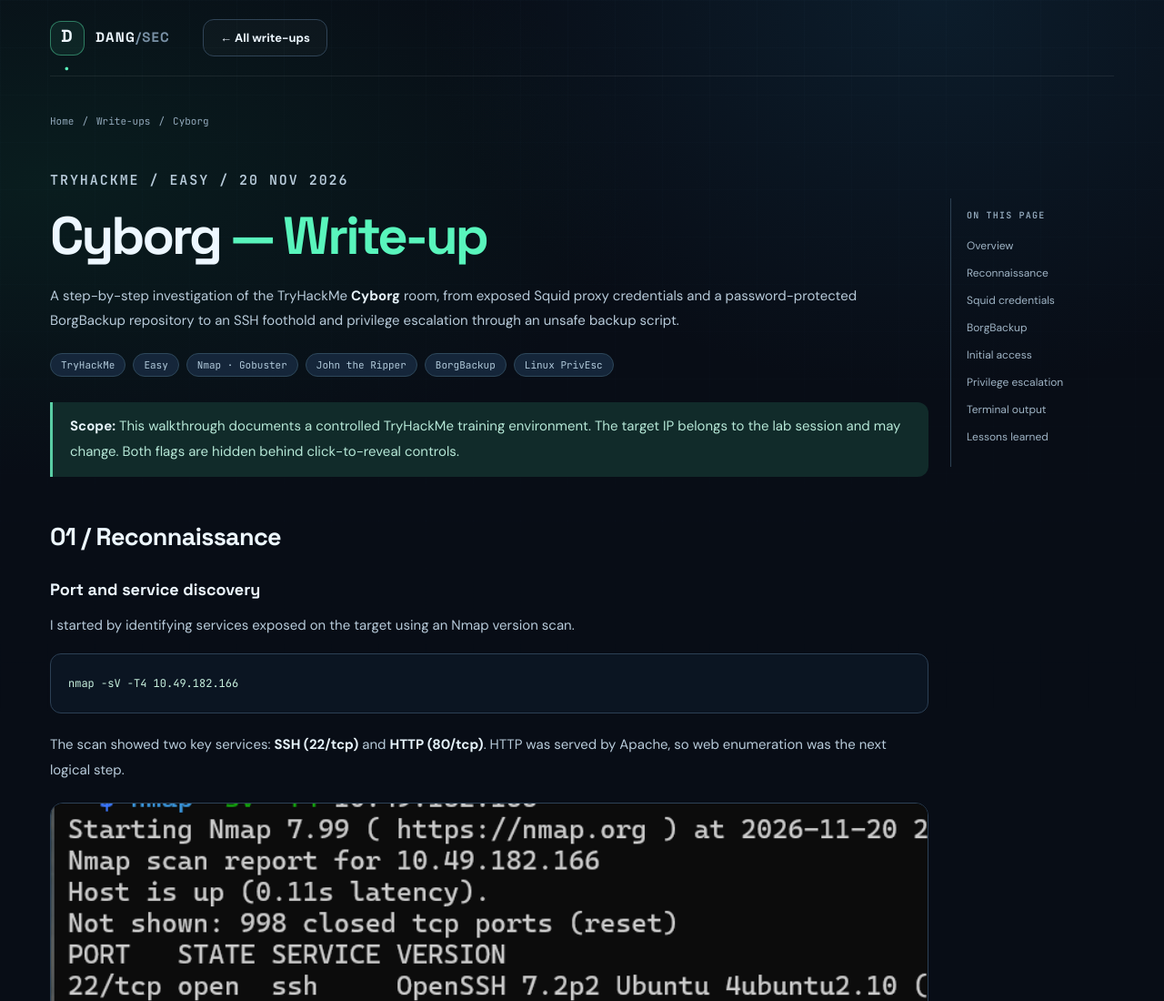
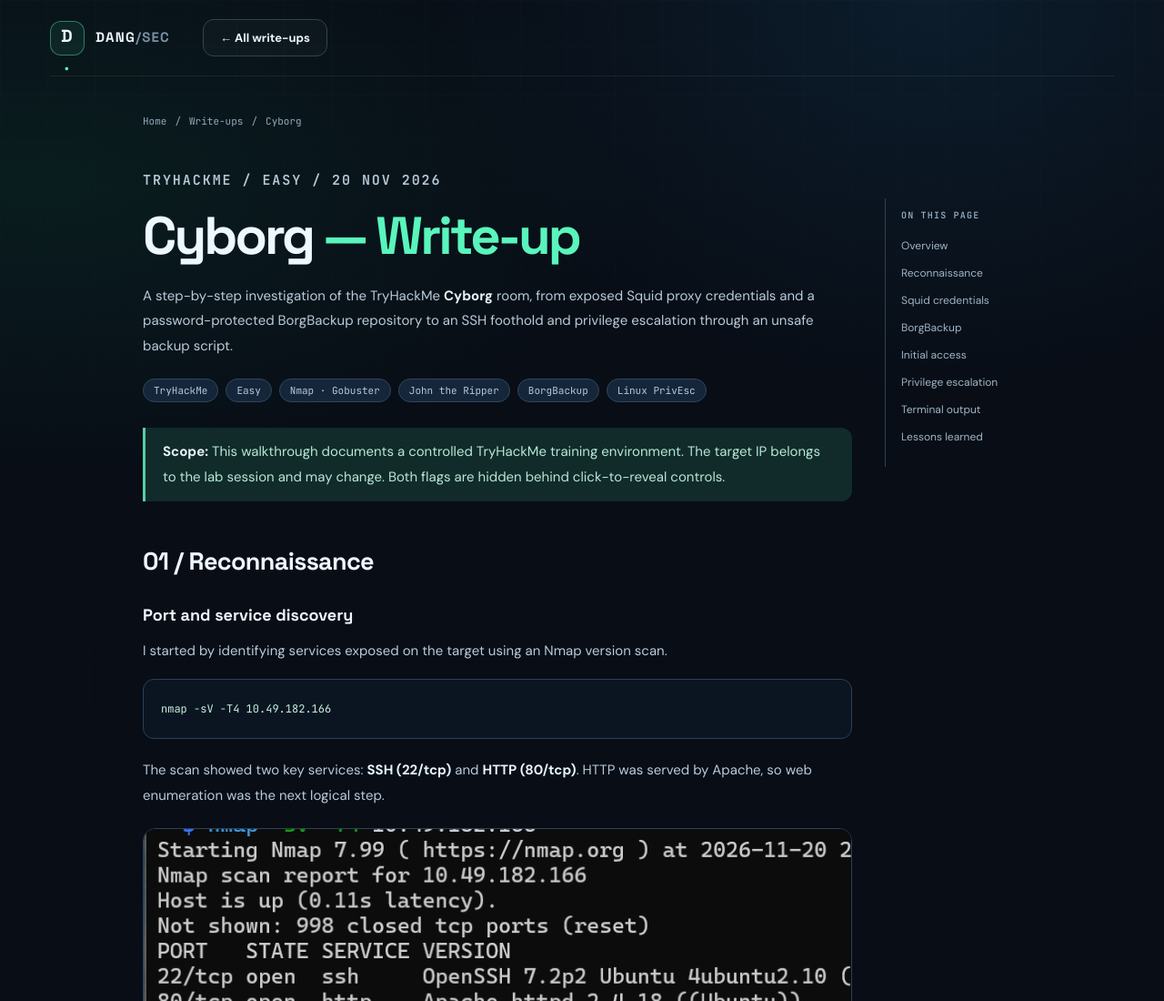
Before and after one commit to dang2503/dang2503.github.io, a plain HTML site: page writeups/cyborg.html in a window 1280 px wide. Shown: the top 1100 px of the page at 91% size. Drawn offline with Linux system fonts and the light colour scheme.

Commit message:
style(writeup): center reading column with compact sticky toc

```diff
--- a/writeups/cyborg.html
+++ b/writeups/cyborg.html
@@ -4,9 +4,9 @@
 <meta name="theme-color" content="#080d16"><title>TryHackMe Cyborg Write-up | DANG / SEC</title>
 <link rel="stylesheet" href="../assets/style.css?v=cyborg-20261120"><style>
 :root{color-scheme:dark}
-.article-layout{display:grid;grid-template-columns:minmax(0,1fr) 180px;gap:24px;align-items:start;margin:30px auto 100px}
+.article-layout{display:grid;grid-template-columns:minmax(0,1fr) 150px;gap:36px;max-width:966px;align-items:start;margin:30px auto 100px}
 .article-main{min-width:0}
-.breadcrumb{display:flex;gap:9px;align-items:center;flex-wrap:wrap;color:#91a8ba;font:11px 'JetBrains Mono',monospace;margin:42px 0 28px}
+.breadcrumb{display:flex;gap:9px;align-items:center;flex-wrap:wrap;color:#91a8ba;font:11px 'JetBrains Mono',monospace;max-width:966px;margin:42px auto 28px}
 .breadcrumb a:hover{color:var(--mint)}
 .article-main h1{font:700 clamp(37px,5vw,58px)/1.1 'Space Grotesk',sans-serif;letter-spacing:-.05em;margin:14px 0 20px}
 .article-lede{color:#b3c6d7;font-size:17px;line-height:1.85;max-width:100%}
@@ -50,7 +50,7 @@
 .toc a:hover{color:var(--mint)}
 .article-end{border-top:1px solid #273b4c;margin:45px 0 0;padding-top:28px}
 .article-end a{color:var(--mint)}
-@media(max-width:930px){.article-layout{grid-template-columns:1fr;gap:0}.toc{display:none}.breadcrumb{margin-top:25px}}
+@media(max-width:930px){.article-layout{grid-template-columns:1fr;gap:0;max-width:780px}.toc{display:none}.breadcrumb{max-width:780px;margin-top:25px}}
 @media(max-width:550px){.article-layout{margin-top:10px}.article-main h2{font-size:24px}.article-main pre{padding:13px}.flag-box summary{padding:13px}.flag-action{max-width:100px;text-align:right}}
 </style></head>
 <body><div class="ambient" aria-hidden="true"></div><header class="nav wrap"><a class="brand" href="../index.html#home"><span class="brandmark">D<span class="mint">.</span></span><span>DANG<span class="muted">/SEC</span></span></a><a class="github" href="../index.html#writeups">← All write-ups</a></header>
```
